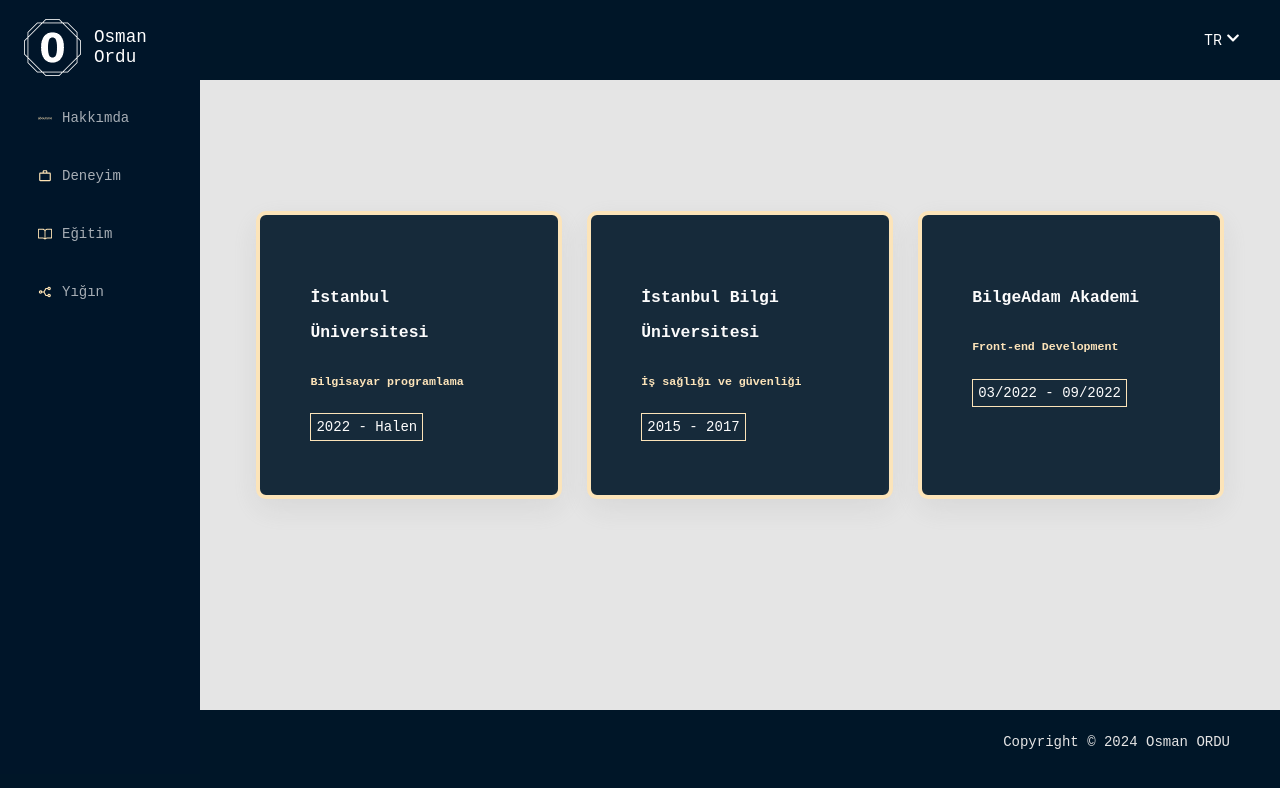
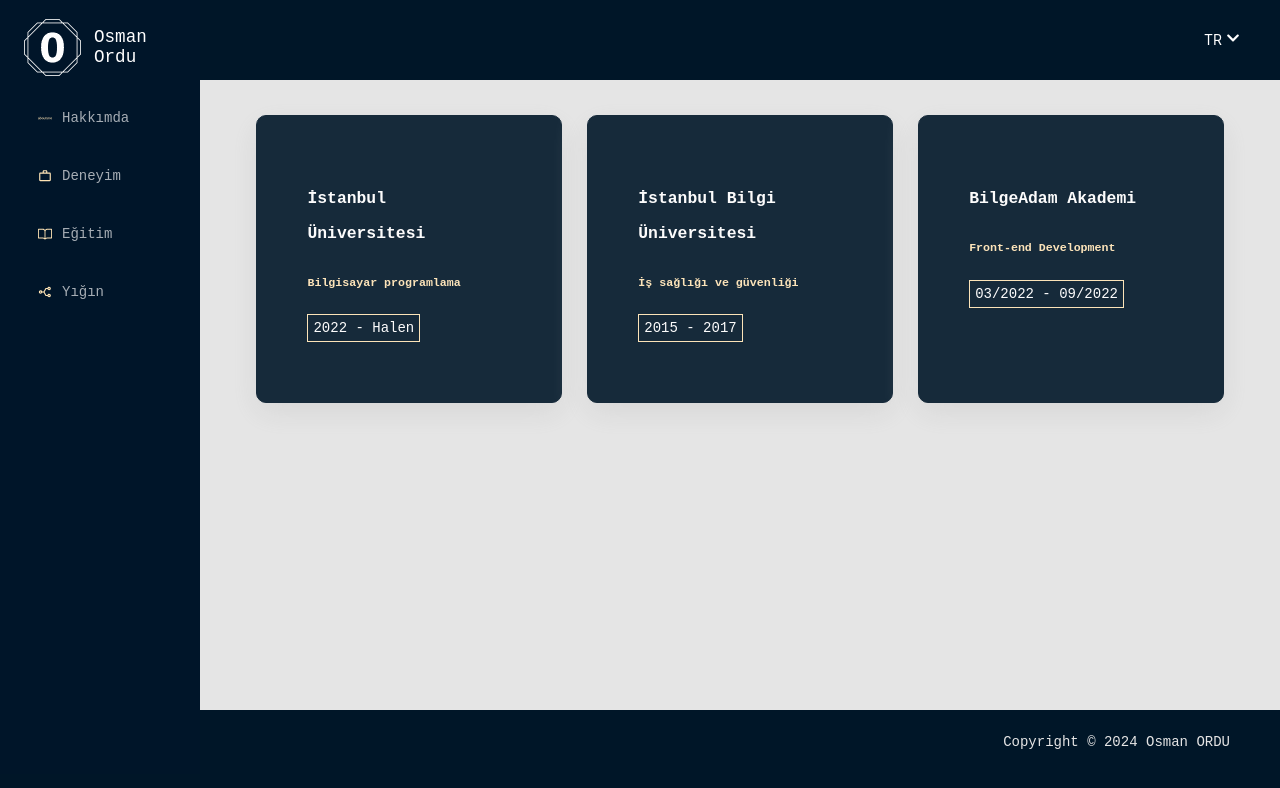
Before and after one commit to Osman-ordu/porfolio, a React (Vite) app: page /education in a window 1280 px wide. Shown: the top 788 px of the page. Built offline with nearby package versions, Linux system fonts and the light colour scheme; a web font is replaced by a local one.

Commit message:
Some style fixes

```diff
--- a/src/components/textBox/styles.module.scss
+++ b/src/components/textBox/styles.module.scss
@@ -13,7 +13,6 @@
     height: 60%;
     color: #fff;
     opacity: 0.9;
-    border: 4px solid #ffe4b5;
     h5 {
         color: #ffe4b5;
         font-weight: bold;
--- a/src/pages/education/styles.module.scss
+++ b/src/pages/education/styles.module.scss
@@ -1,7 +1,7 @@
 @import "../../styles/center.scss";
 
 .container {
-    @include alignItemsCenterSE();
+    @include alignItemsStartSE();
     max-width: 100%;
     height: 60vh;
 }
--- a/src/styles/center.scss
+++ b/src/styles/center.scss
@@ -34,6 +34,12 @@
   justify-content: space-evenly;
 }
 
+@mixin alignItemsStartSE() {
+  display: flex;
+  align-items: start;
+  justify-content: space-evenly;
+}
+
 @mixin alignItemsCenterEnd() {
   display: flex;
   align-items: center;
```
